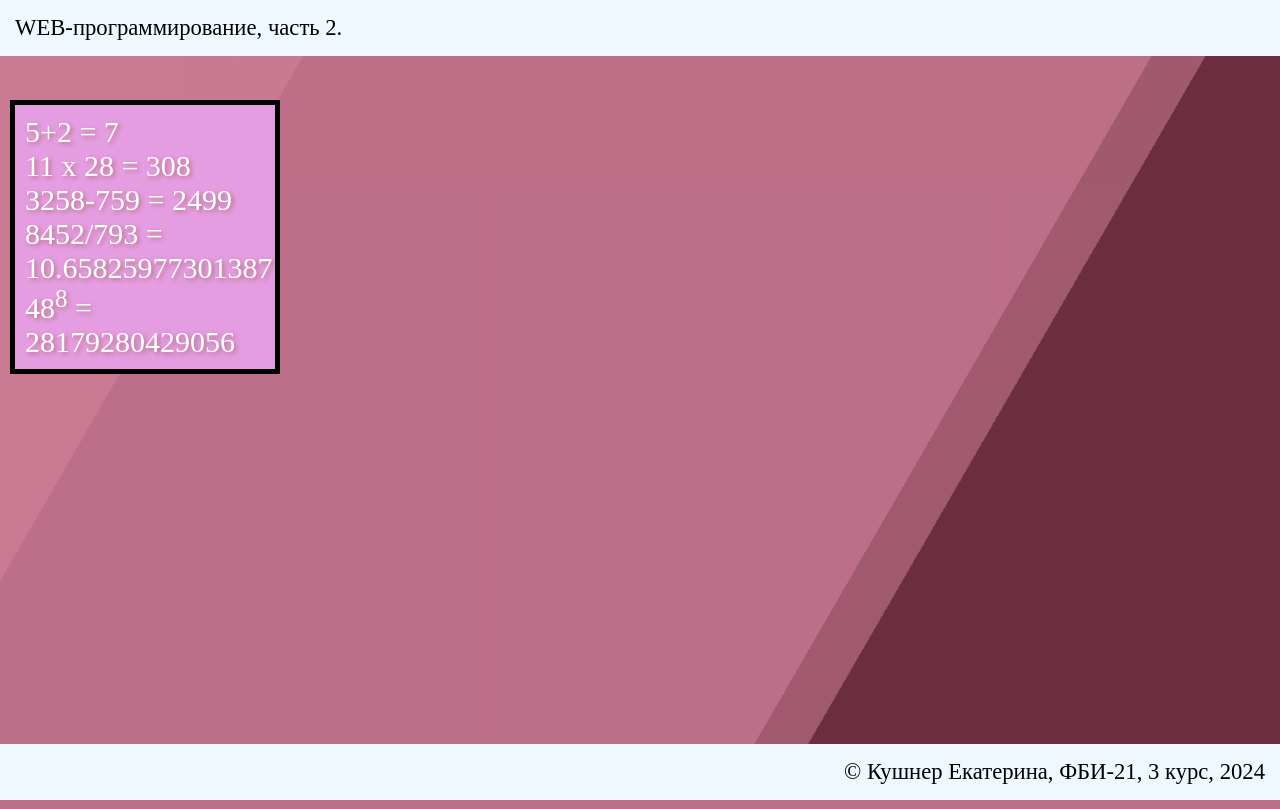
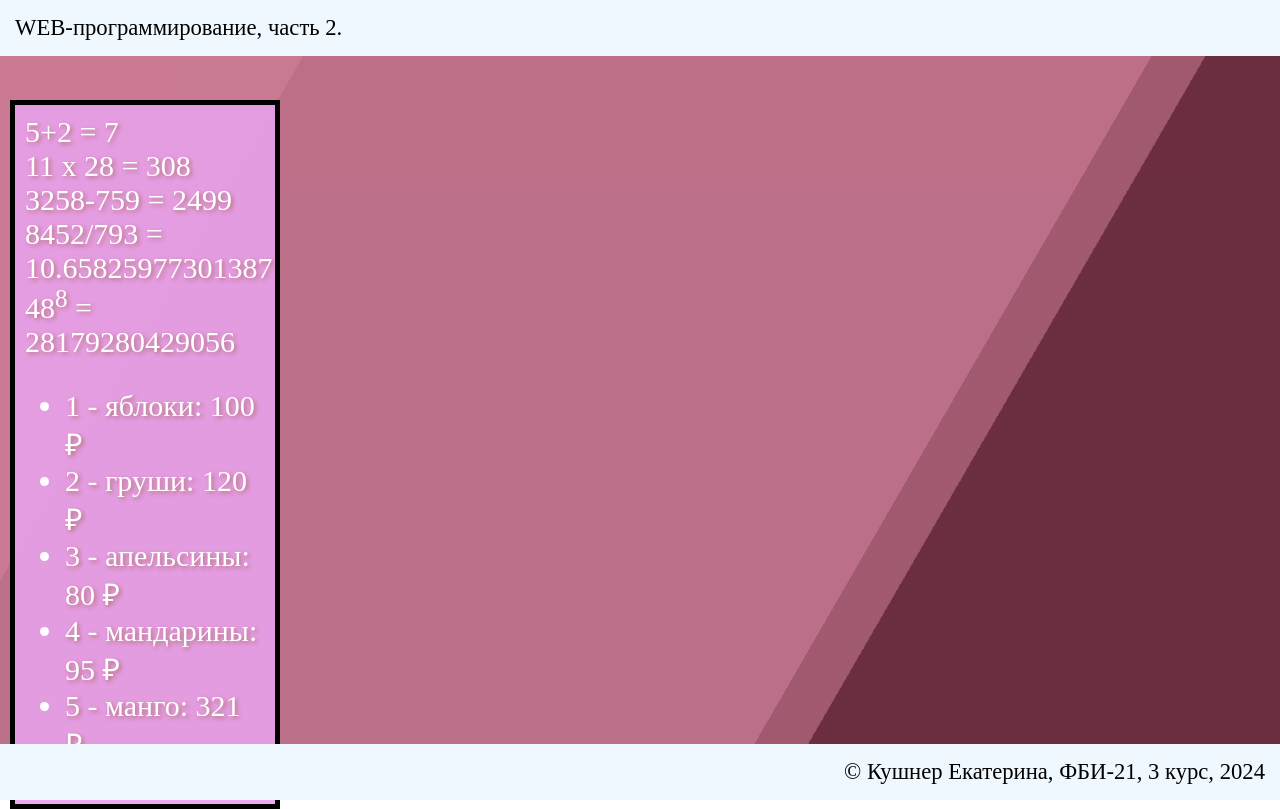
Before and after one commit to kusshnnerr/web-programming-labs-2, a Flask app: page /lab2/example in a window 1280 px wide. Run offline with Flask 3, Linux system fonts and the light colour scheme.

Commit message:
Цикл в шаблоне

```diff
--- a/app.py
+++ b/app.py
@@ -348,8 +348,14 @@ def add_flower(name):
 
 @app.route('/lab2/example')
 def example ():
-    name = 'Кушнер Екатерина'
-    number = '2'
-    group = 'ФБИ-21'
-    course = '3'
-    return render_template('example.html', name=name, number=number, group=group, course=course)
+    name, number, group, course = 'Кушнер Екатерина', 2, 'ФБИ-21', 3
+    fruits = [
+        {'name': 'яблоки', 'price': 100},
+        {'name': 'груши', 'price': 120},
+        {'name': 'апельсины', 'price': 80},
+        {'name': 'мандарины', 'price': 95},
+        {'name': 'манго', 'price': 321}
+    ]
+    return render_template('example.html',
+                            name=name, number=number, group=group,
+                            course=course, fruits=fruits)
--- a/templates/example.html
+++ b/templates/example.html
@@ -23,7 +23,12 @@
         11 x 28 = {{11*28}}<br>
         3258-759 = {{3258-759}}<br>
         8452/793 = {{8452/793}}<br>
-        48<sup>8</sup> = {{48**8}}
+        48<sup>8</sup> = {{48**8}}<br>
+        <ul>
+            {% for f in fruits %}
+            <li>{{ loop.index }} - {{ f.name }}: {{ f.price }} &#x20bd;</li>
+            {% endfor %}
+        </ul>
 
         <div class="bg"></div>
         <div class="bg bg2"></div>
```
